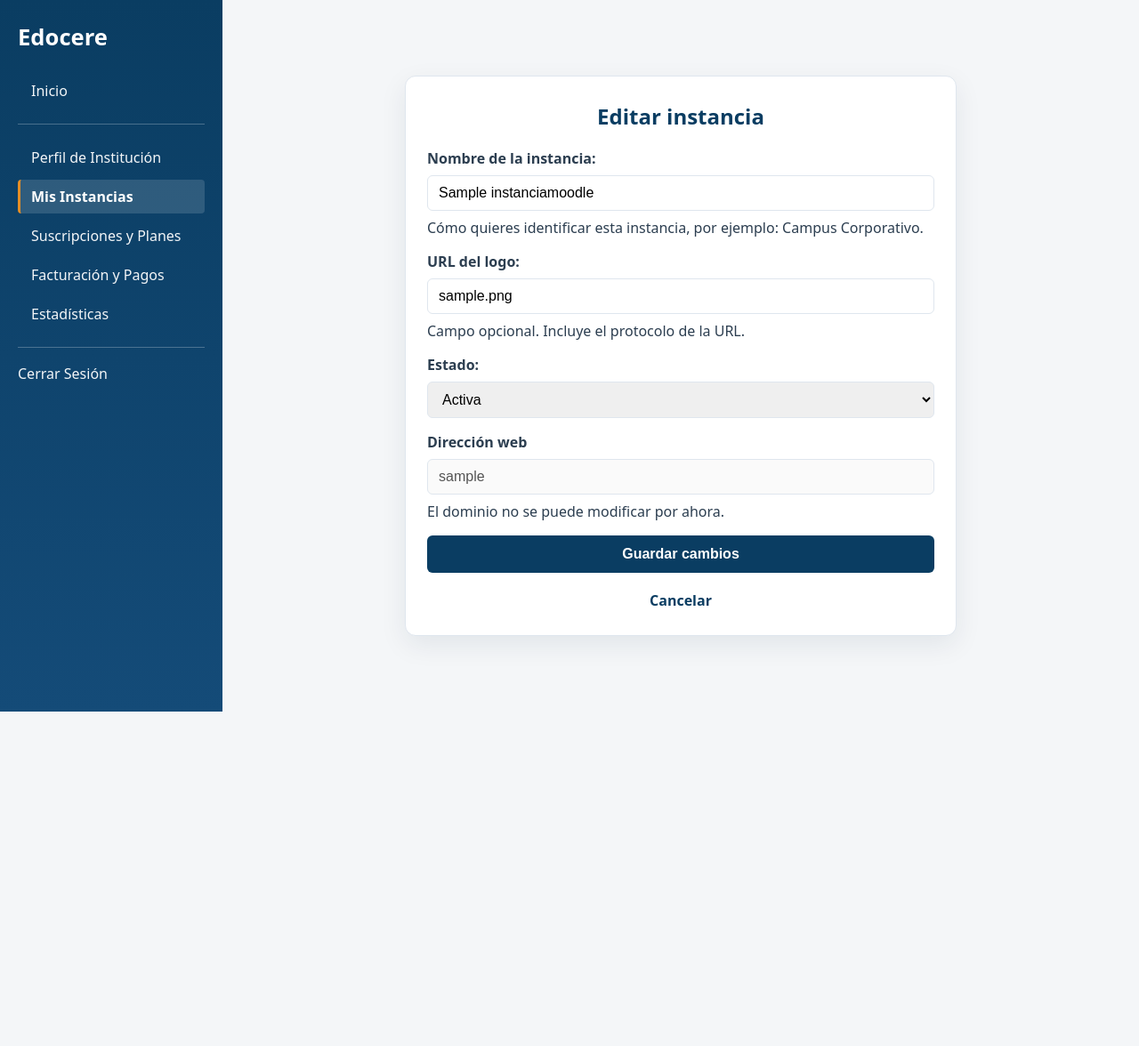
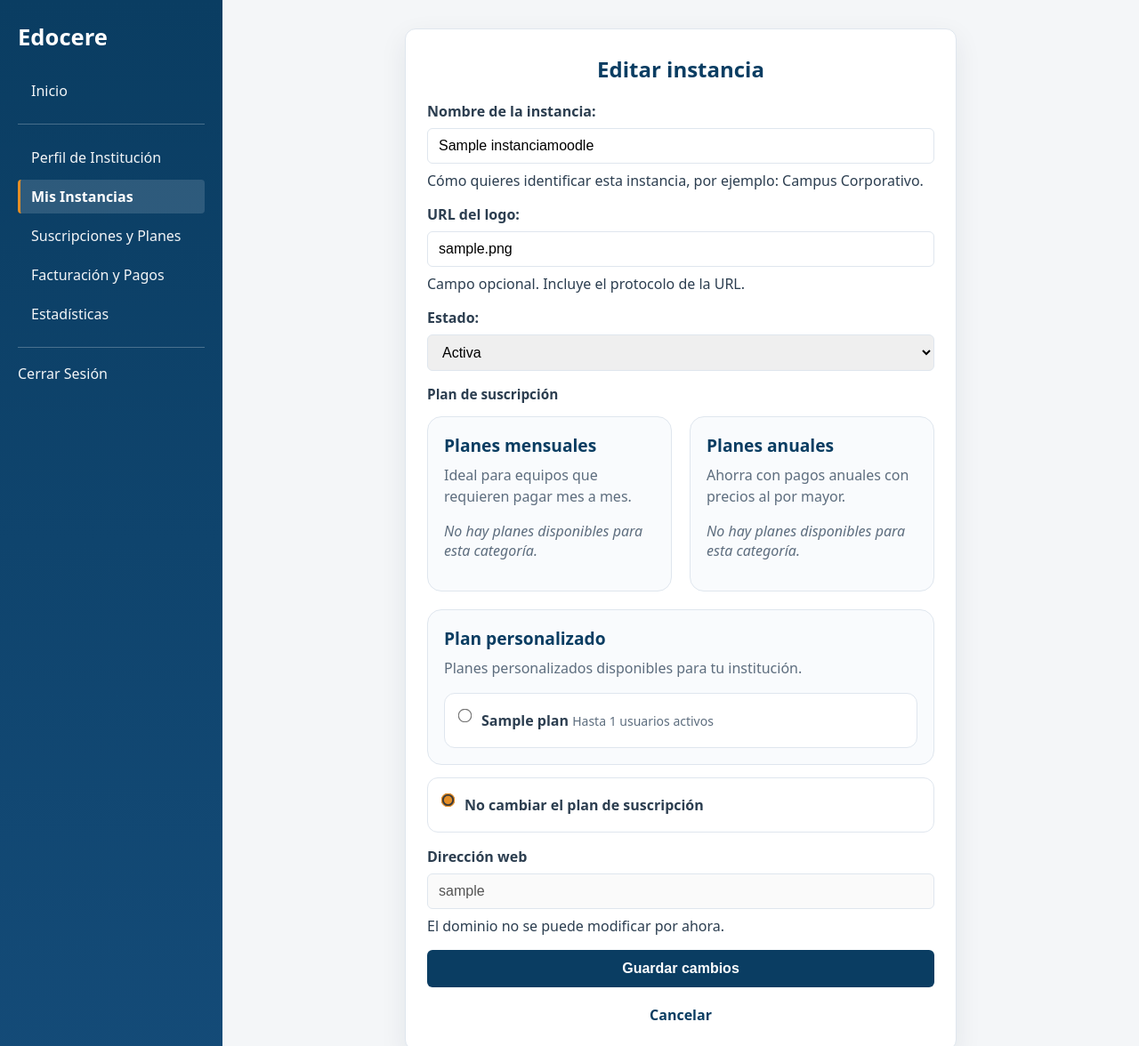
Before and after one commit to Joakorojasc/Proyecto-TI, a Django app: page /instancias/1/editar/ in a window 1280 px wide. Shown: the top 1176 px of the page at 89% size. Before the commit the page ends 800 px from the top, so only its background shows below. Run offline with Django 5.2, Linux system fonts and the light colour scheme; a user stored in the database is signed in; tables that the repository leaves empty hold one stand-in row (values such as "Sample post").

Commit message:
edicion de plan suscrito

```diff
--- a/apps/instancias/forms.py
+++ b/apps/instancias/forms.py
@@ -3,6 +3,9 @@ from typing import Any
 
 from django import forms
 from django.db.models import Q
+
+from apps.planes.forms import PlanChoiceField
+from apps.planes.models import Plan, Suscripcion
 
 from .models import InstanciaMoodle
 
@@ -112,11 +115,36 @@ class CrearInstanciaForm(forms.ModelForm):
 
 
 class EditarInstanciaForm(forms.ModelForm):
+    PLAN_BLOCKS = {
+        "mensual": {
+            "key": "Mensual",
+            "title": "Planes mensuales",
+            "description": "Ideal para equipos que requieren pagar mes a mes.",
+        },
+        "anual": {
+            "key": "Anual",
+            "title": "Planes anuales",
+            "description": "Ahorra con pagos anuales con precios al por mayor.",
+        },
+        "personalizado": {
+            "key": "Personalizado",
+            "title": "Plan personalizado",
+            "description": "Planes personalizados disponibles para tu institución.",
+        },
+    }
+
     nombre = forms.CharField(
         label="Nombre de la instancia",
         help_text="Cómo quieres identificar esta instancia, por ejemplo: Campus Corporativo.",
         max_length=255,
         widget=forms.TextInput(attrs={"placeholder": "Campus Corporativo"}),
+    )
+    plan = PlanChoiceField(
+        queryset=Plan.objects.none(),
+        label="Plan de suscripción",
+        required=False,
+        empty_label=None,
+        widget=forms.RadioSelect,
     )
     confirmacion_contrasena = forms.CharField(
         label="Contraseña de tu cuenta",
@@ -139,6 +167,50 @@ class EditarInstanciaForm(forms.ModelForm):
         model = InstanciaMoodle
         fields = ("nombre", "logo_url", "estado")
 
+    def __init__(self, *args: Any, **kwargs: Any) -> None:
+        super().__init__(*args, **kwargs)
+        instancia = self.instance
+        planes = Plan.objects.none()
+        if instancia.pk:
+            planes = Plan.objects.filter(
+                Q(tipo_plan__iexact="mensual")
+                | Q(tipo_plan__iexact="anual")
+                | Q(cliente_id=instancia.cliente_id)
+            ).order_by("tipo_plan", "precio_base")
+            suscripciones_activas = Suscripcion.objects.filter(
+                instancia=instancia,
+                estado="activa",
+            )
+            if suscripciones_activas.count() == 1:
+                self.initial["plan"] = suscripciones_activas.get().plan_id
+
+        plan_field = self.fields["plan"]
+        assert isinstance(plan_field, forms.ModelChoiceField)
+        plan_field.queryset = planes
+        self.plan_sections = self._build_plan_sections(planes, instancia.cliente_id)
+
+    def _build_plan_sections(self, planes: Any, cliente_id: int) -> list[dict[str, Any]]:
+        planes_lista = list(planes)
+        agrupados: dict[str, list[Plan]] = {
+            "mensual": [],
+            "anual": [],
+            "personalizado": [],
+        }
+        for plan in planes_lista:
+            tipo_plan = (plan.tipo_plan or "").lower()
+            if tipo_plan in ("mensual", "anual"):
+                agrupados[tipo_plan].append(plan)
+            elif plan.cliente_id == cliente_id:
+                agrupados["personalizado"].append(plan)
+
+        return [
+            {
+                **config,
+                "plans": agrupados[key],
+            }
+            for key, config in self.PLAN_BLOCKS.items()
+        ]
+
     def clean_confirmacion_contrasena(self) -> str:
         contrasena = self.cleaned_data["confirmacion_contrasena"]
         if not contrasena:
--- a/apps/instancias/views.py
+++ b/apps/instancias/views.py
@@ -111,4 +111,30 @@ class EditarInstanciaView(LoginRequiredMixin, AislamientoClienteMixin, UpdateVie
                 "La contraseña ingresada no es correcta.",
             )
             return self.form_invalid(form)
-        return super().form_valid(form)
+
+        with transaction.atomic():
+            response = super().form_valid(form)
+            plan_seleccionado = form.cleaned_data["plan"]
+            if plan_seleccionado is not None:
+                suscripciones_activas = list(
+                    Suscripcion.objects.select_for_update().filter(
+                        instancia=self.object,
+                        estado="activa",
+                    )
+                )
+                if (
+                    len(suscripciones_activas) != 1
+                    or suscripciones_activas[0].plan_id != plan_seleccionado.pk
+                ):
+                    Suscripcion.objects.filter(
+                        pk__in=[suscripcion.pk for suscripcion in suscripciones_activas]
+                    ).update(estado="finalizada")
+                    Suscripcion.objects.create(
+                        cliente=self.object.cliente,
+                        instancia=self.object,
+                        plan=plan_seleccionado,
+                        estado="activa",
+                        fecha_inicio=timezone.now(),
+                    )
+
+        return response
--- a/templates/instancias/editar.html
+++ b/templates/instancias/editar.html
@@ -9,12 +9,58 @@
             {% csrf_token %}
             {% for field in form %}
                 {% if field.name != "confirmacion_contrasena" %}
+                    {% if field.name == "plan" %}
+                        <div class="field-group">
+                            <label class="field-label">{{ field.label }}</label>
+                            {% for error in field.errors %}<span class="errorlist">{{ error }}</span>{% endfor %}
+                            <div class="plan-grid">
+                                {% for section in form.plan_sections %}
+                                    <div class="plan-section{% if section.key == 'Personalizado' %} plan-section-personalizado{% endif %}">
+                                        <div class="plan-section-header">
+                                            <h3>{{ section.title }}</h3>
+                                            <p>{{ section.description }}</p>
+                                        </div>
+                                        <div class="plan-option-list">
+                                            {% for plan in section.plans %}
+                                                <label class="plan-option">
+                                                    <input
+                                                        type="radio"
+                                                        name="plan"
+                                                        value="{{ plan.pk }}"
+                                                        {% if form.plan.value|stringformat:"s" == plan.pk|stringformat:"s" %}checked{% endif %}
+                                                    >
+                                                    <span class="plan-option-copy">
+                                                        {{ plan.display_label }}
+                                                        {% if plan.limite_usuarios %}
+                                                            <small class="plan-option-limit">Hasta {{ plan.limite_usuarios }} usuarios activos</small>
+                                                        {% endif %}
+                                                    </span>
+                                                </label>
+                                            {% empty %}
+                                                <p class="plan-empty">No hay planes disponibles para esta categoría.</p>
+                                            {% endfor %}
+                                        </div>
+                                    </div>
+                                {% endfor %}
+                            </div>
+                            <label class="plan-option plan-option-no-change">
+                                <input
+                                    type="radio"
+                                    name="plan"
+                                    value=""
+                                    {% if not form.plan.value %}checked{% endif %}
+                                >
+                                <span class="plan-option-copy">No cambiar el plan de suscripción</span>
+                            </label>
+                        </div>
+                    {% else %}
                     <p>
                         {{ field.label_tag }}
                         {{ field }}
                         {% if field.help_text %}<span class="helptext">{{ field.help_text }}</span>{% endif %}
                         {% for error in field.errors %}<span class="errorlist">{{ error }}</span>{% endfor %}
                     </p>
+                    {% endif %}
                 {% endif %}
             {% endfor %}
             {% for error in form.non_field_errors %}<p class="errorlist">{{ error }}</p>{% endfor %}
@@ -29,7 +75,7 @@
 
             <dialog id="confirmacion-contrasena" aria-labelledby="titulo-confirmacion">
                 <h3 id="titulo-confirmacion">Confirma los cambios</h3>
-                <p>Ingresa la contraseña de tu cuenta para guardar los cambios.</p>
+                <p>Ingresa la contraseña de tu cuenta para guardar los cambios de la instancia y su plan.</p>
                 <p>
                     {{ form.confirmacion_contrasena.label_tag }}
                     {{ form.confirmacion_contrasena }}
```
Also changed, not shown: apps/instancias/tests/test_edicion.py (+136 -1 lines).
